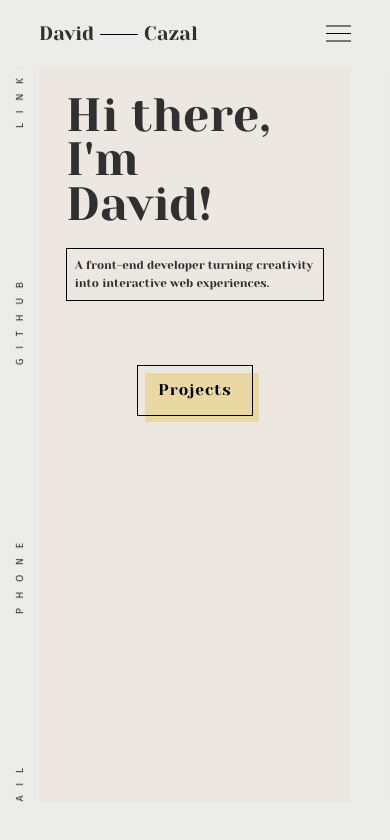
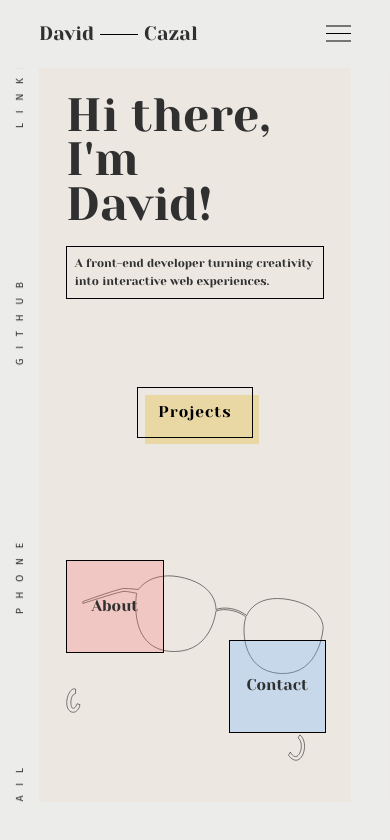
Before and after one commit to DavidCazalCollados/portfolio_2025, a React (Create React App) app: page / in a window 390 px wide. Shown: the top 840 px of the page. Built offline with nearby package versions, Linux system fonts and the light colour scheme; a web font is replaced by a local one.

Commit message:
first version of the home page

```diff
--- a/src/assets/home.css
+++ b/src/assets/home.css
@@ -51,7 +51,6 @@
   align-items: center;
   opacity: 1;
   transition: opacity .2s ease-in-out;
-  /* background-color: aliceblue; */
 
 }
 
@@ -71,7 +70,6 @@
   left: 25%;
   transition: transform .2s ease-in-out;
   border: 0.5px black solid;
-  /* z-index: -1; */
 }
 
 .blue-square a {
@@ -85,12 +83,6 @@
   align-items: center;
   opacity: 1;
   transition: opacity .2s ease-in-out;
-  /* background-color: aliceblue; */
-
-}
-
-.blue-square a:hover {
-  /* opacity: 1; */
 }
 
 .blue-square:hover {
@@ -199,19 +191,68 @@
 
 /* Middle */
 .home-phone-middle {
-  height: 25%;
+  height: 32%;
   font-size: 4vw;
   font-family: 'Yeseva One', serif;
   color: var(--font-color);
-  /* background-color: turquoise; */
   display: flex;
   justify-content: center;
   align-items: center;margin: 0;
 }
 
-
+/* Bottom part */
 
 .home-phone-bottom {
-  /* background-color: aqua; */
-  height: 46%;
+  height: 40%;
+  display: flex;
+  position: relative;
 }
+
+.red-square-phone {
+  background-color: rgba(255, 101, 101, 0.246);
+  position: absolute;
+  display: flex;
+  height: 11vh;
+  width: 25vw;
+  transition: transform .2s ease-in-out;
+  border: 0.5px black solid;
+  left: 0%;
+}
+
+.red-square-phone a {
+  text-decoration: none; font-family: 'Yeseva One', serif ;
+  color: var(--font-color);
+  font-size: 4vw;
+  height: 100%;
+  width: 100%;
+  display: flex;
+  justify-content: center;
+  align-items: center;
+  opacity: 1;
+  transition: opacity .2s ease-in-out;
+}
+
+.blue-square-phone {
+  background-color: rgba(109, 180, 255, 0.292);
+  display: flex;
+  position: absolute;
+  height: 11vh;
+  width: 25vw;
+  left: 63%;
+  transition: transform .2s ease-in-out;
+  border: 0.5px black solid;
+}
+
+.blue-square-phone a {
+  text-decoration: none;
+  font-family: 'Yeseva One', serif ;
+  color: var(--font-color);
+  font-size: 4vw;
+  height: 100%;
+  width: 100%;
+  display: flex;
+  justify-content: center;
+  align-items: center;
+  opacity: 1;
+  transition: opacity .2s ease-in-out;
+}
--- a/src/components/dessin_moi/DessinComplet.js
+++ b/src/components/dessin_moi/DessinComplet.js
@@ -1,8 +1,12 @@
 import React from 'react'
 import { motion } from "framer-motion";
+import useMediaQuery from '@mui/material/useMediaQuery';
 import "../../assets/draw.css"
 
 export default function DessinComplet() {
+
+  const matches = useMediaQuery('(max-width: 420px)');
+
   const pathData = [
 
     {
@@ -23,8 +27,8 @@ export default function DessinComplet() {
     <div>
       <svg
         className='draw-container'
-        width="30vw"
-        height="42vh"
+        width={matches ? '100%' : "30vw"}
+        height={matches ? '100%' : "42vh" }
         viewBox="0 0 405 292"
         fill="none"
         xmlns="http://www.w3.org/2000/svg"
--- a/src/pages/Home.js
+++ b/src/pages/Home.js
@@ -66,7 +66,41 @@ function Home() {
             </motion.div>
           </div>
           <div className='home-phone-bottom'>
-
+            <DessinComplet />
+            <motion.div
+              className='red-square-phone'
+              initial={{ opacity: 0, top: "-15%" }}
+              animate={{ opacity: 1, top: "12%" }}
+              transition={{
+                ease: "easeInOut",
+                duration: 1,
+                delay: 1
+              }}
+              style={{
+                top: "12%"
+              }}
+            >
+              <Link className="about-link-home-phone" to="/about">
+                About
+              </Link>
+            </motion.div>
+            <motion.div
+              className='blue-square-phone'
+              initial={{ opacity: 0, top: "50%" }}
+              animate={{ opacity: 1, top: "40%" }}
+              transition={{
+                ease: "easeInOut",
+                duration: 1,
+                delay: 1
+              }}
+              style={{
+                top: "40%"
+              }}
+            >
+              <Link className="contact-link-home-phone" to="/contact">
+                Contact
+              </Link>
+            </motion.div>
           </div>
         </section>
 
```
